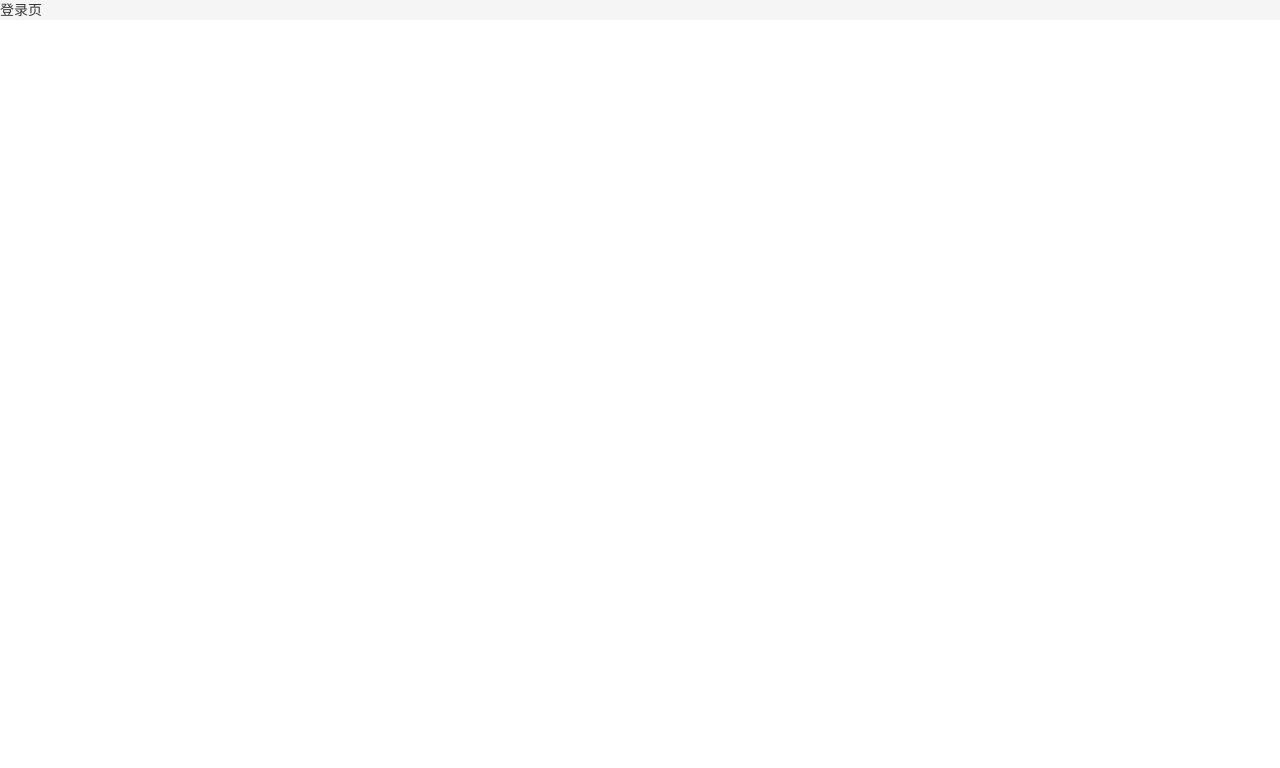
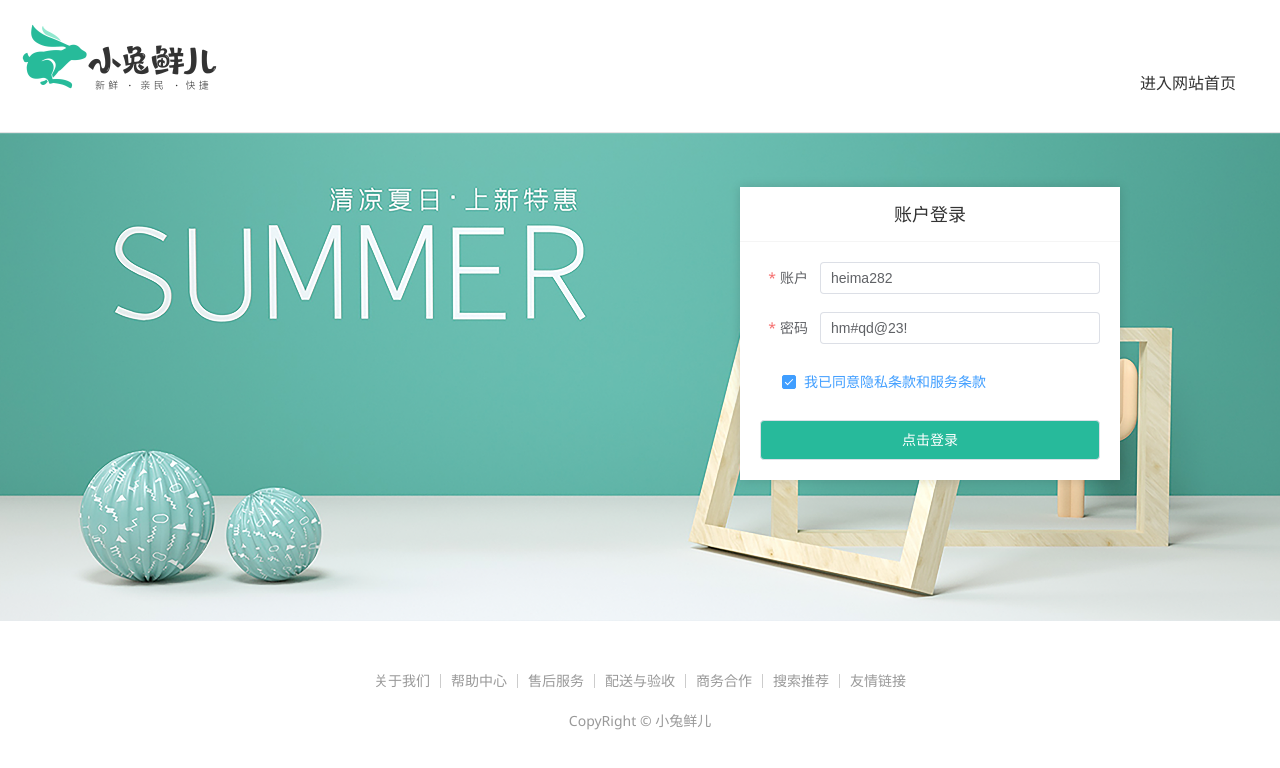
Before and after one commit to user-sanmu/xtx-vue3, a Vue app: page /login in a window 1280 px wide. Shown: the top 768 px of the page. Built offline with nearby package versions, Linux system fonts and the light colour scheme; the HTML template or start-up script is replaced by a standard one.

Commit message:
登录模块完成

```diff
--- a/package.json
+++ b/package.json
@@ -15,6 +15,7 @@
     "axios": "^1.7.2",
     "element-plus": "^2.7.6",
     "pinia": "^2.1.7",
+    "pinia-plugin-persistedstate": "^3.2.1",
     "vue": "^3.4.29",
     "vue-router": "^4.3.3"
   },
--- /dev/null
+++ b/src/apis/user.js
@@ -0,0 +1,8 @@
+import http from '@/utils/http'
+
+/**
+ *
+ * @param {*} form 登录表单
+ * @returns 返回用户信息
+ */
+export const loginAPI = form => http.post('/login', form)
--- a/src/main.js
+++ b/src/main.js
@@ -1,7 +1,9 @@
 import '@/styles/common.scss'
+import 'element-plus/theme-chalk/el-message.css'
 
 import { createApp } from 'vue'
 import { createPinia } from 'pinia'
+import piniaPluginPersistedstate from 'pinia-plugin-persistedstate'
 
 import App from './App.vue'
 import router from './router'
@@ -10,8 +12,9 @@
 import { componentPlugin } from '@/components'
 
 const app = createApp(App)
-
-app.use(createPinia())
+const pinia = createPinia()
+pinia.use(piniaPluginPersistedstate)
+app.use(pinia)
 app.use(router)
 app.use(lazyPlugin).use(componentPlugin)
 
--- /dev/null
+++ b/src/stores/user.js
@@ -0,0 +1,30 @@
+import { defineStore } from 'pinia'
+import { ref } from 'vue'
+import { loginAPI } from '@/apis/user'
+
+export const useUserStore = defineStore(
+  'user',
+  () => {
+    const userInfo = ref({})
+    // 获取用户信息
+    const getUserInfo = async loginForm => {
+      const res = await loginAPI(loginForm)
+      console.log(res)
+      userInfo.value = res.data.result
+    }
+
+    // 退出时清除登录信息
+    const clearUser = () => {
+      userInfo.value = {}
+    }
+
+    return {
+      userInfo,
+      getUserInfo,
+      clearUser
+    }
+  },
+  {
+    persist: true
+  }
+)
--- a/src/utils/http.js
+++ b/src/utils/http.js
@@ -1,4 +1,7 @@
 import axios from 'axios'
+import { useUserStore } from '@/stores/user'
+import { ElMessage } from 'element-plus'
+import router from '@/router'
 
 const http = axios.create({
   baseURL: 'http://pcapi-xiaotuxian-front-devtest.itheima.net',
@@ -9,10 +12,16 @@
 http.interceptors.request.use(
   config => {
     // 在发送请求之前做些什么
+    const userStore = useUserStore()
+    const token = userStore.userInfo.token
+    if (token) {
+      config.headers.Authorization = `Bearer ${token}`
+    }
     return config
   },
   error => {
     // 对请求错误做些什么
+
     return Promise.reject(error)
   }
 )
@@ -27,6 +36,12 @@
   error => {
     // 超出 2xx 范围的状态码都会触发该函数。
     // 对响应错误做点什么
+    const userStore = useUserStore()
+    ElMessage.warning(`${error.response.data.message}`)
+    if (error.response.status === 401) {
+      userStore.clearUser()
+      router.push('/login')
+    }
     return Promise.reject(error)
   }
 )
--- a/src/views/Layout/components/LayoutNav.vue
+++ b/src/views/Layout/components/LayoutNav.vue
@@ -1,15 +1,31 @@
-<script setup></script>
+<script setup>
+import { useRouter } from 'vue-router'
+import { useUserStore } from '@/stores/user'
+const router = useRouter()
+const userStore = useUserStore()
+const confirm = () => {
+  userStore.clearUser()
+  router.push('/login')
+}
+</script>
 
 <template>
   <nav class="app-topnav">
     <div class="container">
       <ul>
-        <template v-if="true">
+        <template v-if="userStore.userInfo.token">
           <li>
-            <a href="javascript:;"><i class="iconfont icon-user"></i>周杰伦</a>
+            <a href="javascript:;"
+              ><i class="iconfont icon-user"></i>{{ userStore.userInfo.account }}</a
+            >
           </li>
           <li>
-            <el-popconfirm title="确认退出吗?" confirm-button-text="确认" cancel-button-text="取消">
+            <el-popconfirm
+              @confirm="confirm"
+              title="确认退出吗?"
+              confirm-button-text="确认"
+              cancel-button-text="取消"
+            >
               <template #reference>
                 <a href="javascript:;">退出登录</a>
               </template>
@@ -19,7 +35,7 @@
           <li><a href="javascript:;">会员中心</a></li>
         </template>
         <template v-else>
-          <li><a href="javascript:;">请先登录</a></li>
+          <li><a href="javascript:;" @click="$router.push('/login')">请先登录</a></li>
           <li><a href="javascript:;">帮助中心</a></li>
           <li><a href="javascript:;">关于我们</a></li>
         </template>
--- a/src/views/Login/index.vue
+++ b/src/views/Login/index.vue
@@ -1,11 +1,339 @@
 <script setup>
-defineOptions({
-  name: 'login-page'
+import { ref } from 'vue'
+import { ElMessage } from 'element-plus'
+import { useRouter } from 'vue-router'
+import { useUserStore } from '@/stores/user'
+const router = useRouter()
+const userStore = useUserStore()
+// 表单校验
+const form = ref({
+  account: 'heima282',
+  password: 'hm#qd@23!',
+  agree: true
 })
+const rules = {
+  account: [{ required: true, message: '用户名不能为空', trigger: 'blur' }],
+  password: [
+    { required: true, message: '密码不能为空', trigger: 'blur' },
+    { min: 6, max: 24, message: '密码长度要求6-14个字符' }
+  ],
+  agree: [
+    {
+      // 自定义校验逻辑
+      validator: (rule, value, callback) => {
+        // console.log(value)
+        if (value) {
+          callback()
+        } else {
+          callback(new Error('请勾选协议'))
+        }
+      }
+    }
+  ]
+}
+
+const formRef = ref()
+const toLogin = () => {
+  const { account, password } = form.value
+  formRef.value.validate(async valid => {
+    // console.log(valid)
+    if (valid) {
+      userStore.getUserInfo({ account, password })
+      ElMessage.success('登录成功')
+      router.replace({ path: '/' })
+    }
+  })
+}
 </script>
 
 <template>
-  <div>登录页</div>
+  <div>
+    <header class="login-header">
+      <div class="container m-top-20">
+        <h1 class="logo">
+          <RouterLink to="/">小兔鲜</RouterLink>
+        </h1>
+        <RouterLink class="entry" to="/">
+          进入网站首页
+          <i class="iconfont icon-angle-right"></i>
+          <i class="iconfont icon-angle-right"></i>
+        </RouterLink>
+      </div>
+    </header>
+    <section class="login-section">
+      <div class="wrapper">
+        <nav>
+          <a href="javascript:;">账户登录</a>
+        </nav>
+        <div class="account-box">
+          <div class="form">
+            <el-form
+              ref="formRef"
+              :model="form"
+              :rules="rules"
+              label-position="right"
+              label-width="60px"
+              status-icon
+            >
+              <el-form-item label="账户" prop="account">
+                <el-input v-model="form.account" />
+              </el-form-item>
+              <el-form-item label="密码" prop="password">
+                <el-input v-model="form.password" />
+              </el-form-item>
+              <el-form-item label-width="22px" prop="agree">
+                <el-checkbox size="large" v-model="form.agree">
+                  我已同意隐私条款和服务条款
+                </el-checkbox>
+              </el-form-item>
+              <el-button size="large" class="subBtn" @click="toLogin">点击登录</el-button>
+            </el-form>
+          </div>
+        </div>
+      </div>
+    </section>
+
+    <footer class="login-footer">
+      <div class="container">
+        <p>
+          <a href="javascript:;">关于我们</a>
+          <a href="javascript:;">帮助中心</a>
+          <a href="javascript:;">售后服务</a>
+          <a href="javascript:;">配送与验收</a>
+          <a href="javascript:;">商务合作</a>
+          <a href="javascript:;">搜索推荐</a>
+          <a href="javascript:;">友情链接</a>
+        </p>
+        <p>CopyRight &copy; 小兔鲜儿</p>
+      </div>
+    </footer>
+  </div>
 </template>
 
-<style lang="scss" scoped></style>
+<style scoped lang="scss">
+.login-header {
+  background: #fff;
+  border-bottom: 1px solid #e4e4e4;
+
+  .container {
+    display: flex;
+    align-items: flex-end;
+    justify-content: space-between;
+  }
+
+  .logo {
+    width: 200px;
+
+    a {
+      display: block;
+      height: 132px;
+      width: 100%;
+      text-indent: -9999px;
+      background: url('@/assets/images/logo.png') no-repeat center 18px / contain;
+    }
+  }
+
+  .sub {
+    flex: 1;
+    font-size: 24px;
+    font-weight: normal;
+    margin-bottom: 38px;
+    margin-left: 20px;
+    color: #666;
+  }
+
+  .entry {
+    width: 120px;
+    margin-bottom: 38px;
+    font-size: 16px;
+
+    i {
+      font-size: 14px;
+      color: $xtxColor;
+      letter-spacing: -5px;
+    }
+  }
+}
+
+.login-section {
+  background: url('@/assets/images/login-bg.png') no-repeat center / cover;
+  height: 488px;
+  position: relative;
+
+  .wrapper {
+    width: 380px;
+    background: #fff;
+    position: absolute;
+    left: 50%;
+    top: 54px;
+    transform: translate3d(100px, 0, 0);
+    box-shadow: 0 0 10px rgba(0, 0, 0, 0.15);
+
+    nav {
+      font-size: 14px;
+      height: 55px;
+      margin-bottom: 20px;
+      border-bottom: 1px solid #f5f5f5;
+      display: flex;
+      padding: 0 40px;
+      text-align: right;
+      align-items: center;
+
+      a {
+        flex: 1;
+        line-height: 1;
+        display: inline-block;
+        font-size: 18px;
+        position: relative;
+        text-align: center;
+      }
+    }
+  }
+}
+
+.login-footer {
+  padding: 30px 0 50px;
+  background: #fff;
+
+  p {
+    text-align: center;
+    color: #999;
+    padding-top: 20px;
+
+    a {
+      line-height: 1;
+      padding: 0 10px;
+      color: #999;
+      display: inline-block;
+
+      ~ a {
+        border-left: 1px solid #ccc;
+      }
+    }
+  }
+}
+
+.account-box {
+  .toggle {
+    padding: 15px 40px;
+    text-align: right;
+
+    a {
+      color: $xtxColor;
+
+      i {
+        font-size: 14px;
+      }
+    }
+  }
+
+  .form {
+    padding: 0 20px 20px 20px;
+
+    &-item {
+      margin-bottom: 28px;
+
+      .input {
+        position: relative;
+        height: 36px;
+
+        > i {
+          width: 34px;
+          height: 34px;
+          background: #cfcdcd;
+          color: #fff;
+          position: absolute;
+          left: 1px;
+          top: 1px;
+          text-align: center;
+          line-height: 34px;
+          font-size: 18px;
+        }
+
+        input {
+          padding-left: 44px;
+          border: 1px solid #cfcdcd;
+          height: 36px;
+          line-height: 36px;
+          width: 100%;
+
+          &.error {
+            border-color: $priceColor;
+          }
+
+          &.active,
+          &:focus {
+            border-color: $xtxColor;
+          }
+        }
+
+        .code {
+          position: absolute;
+          right: 1px;
+          top: 1px;
+          text-align: center;
+          line-height: 34px;
+          font-size: 14px;
+          background: #f5f5f5;
+          color: #666;
+          width: 90px;
+          height: 34px;
+          cursor: pointer;
+        }
+      }
+
+      > .error {
+        position: absolute;
+        font-size: 12px;
+        line-height: 28px;
+        color: $priceColor;
+
+        i {
+          font-size: 14px;
+          margin-right: 2px;
+        }
+      }
+    }
+
+    .agree {
+      a {
+        color: #069;
+      }
+    }
+
+    .btn {
+      display: block;
+      width: 100%;
+      height: 40px;
+      color: #fff;
+      text-align: center;
+      line-height: 40px;
+      background: $xtxColor;
+
+      &.disabled {
+        background: #cfcdcd;
+      }
+    }
+  }
+
+  .action {
+    padding: 20px 40px;
+    display: flex;
+    justify-content: space-between;
+    align-items: center;
+
+    .url {
+      a {
+        color: #999;
+        margin-left: 10px;
+      }
+    }
+  }
+}
+
+.subBtn {
+  background: $xtxColor;
+  width: 100%;
+  color: #fff;
+}
+</style>
```
Also changed, not shown: 1 other file (tests, documents, lock files or other folders).
